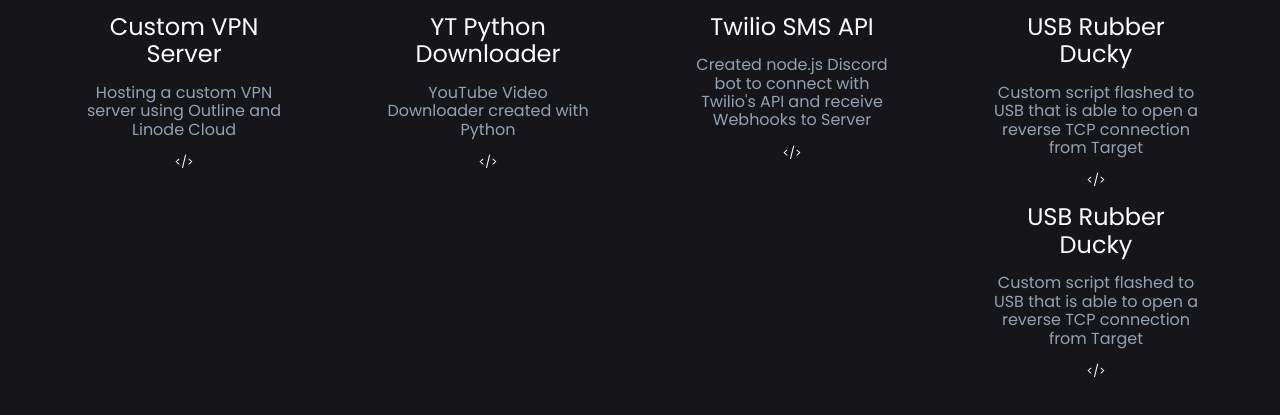
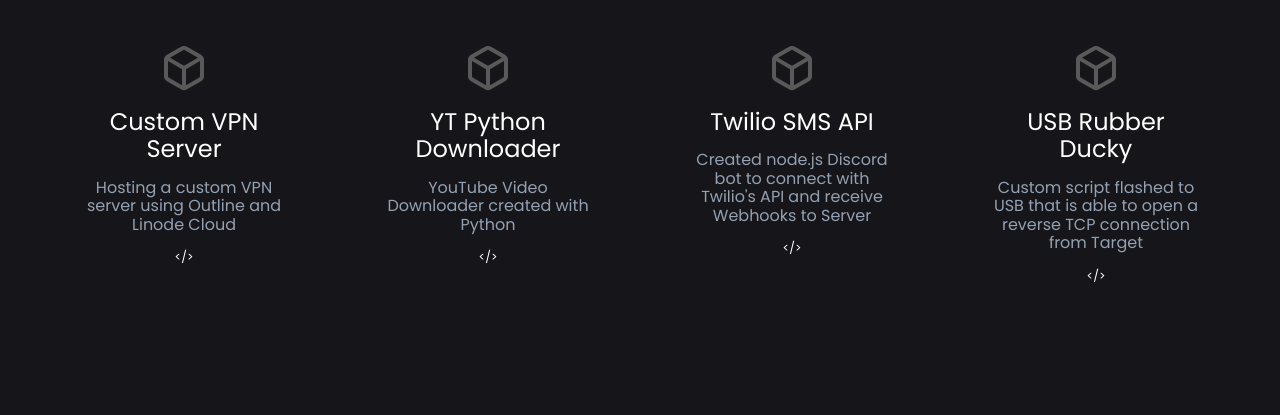
Before and after one commit to LordQuantum/website, a website built with Parcel: page projects/index.html in a window 1280 px wide. Shown: the part 413-828 px from the top of the page. Built offline with nearby package versions, Linux system fonts and the light colour scheme.

Commit message:
Update index.html

```diff
--- a/projects/index.html
+++ b/projects/index.html
@@ -124,12 +124,6 @@
                 connection from Target
               </span>
               <span class="home-text11"><a href="https://vibudha.tech/contact/">&lt;/&gt;</a></span>
-              <h2 class="home-text09">USB Rubber Ducky</h2>
-              <span class="home-text10">
-                Custom script flashed to USB that is able to open a reverse TCP
-                connection from Target
-              </span>
-              <span class="home-text11"><a href="https://vibudha.tech/contact/">&lt;/&gt;</a></span>
             </div>
           </div>
         </div>
```
